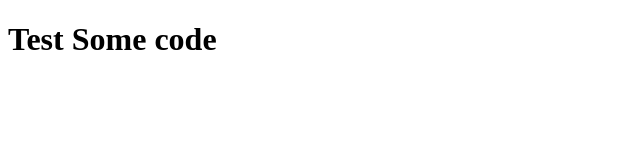
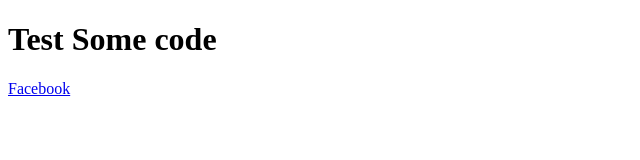
Before and after one commit to mahmoudkhaled9/testesomething, a plain HTML site: page index.html in a window 1280 px wide. Shown: the full height of the page, 0-640 px from the left. Drawn offline with Linux system fonts and the light colour scheme.

Commit message:
update some index

```diff
--- a/index.html
+++ b/index.html
@@ -11,5 +11,8 @@
 
     <h1>Test Some code </h1>
 
+
+    <a href="#">Facebook</a>
+
 </body>
 </html>
```
